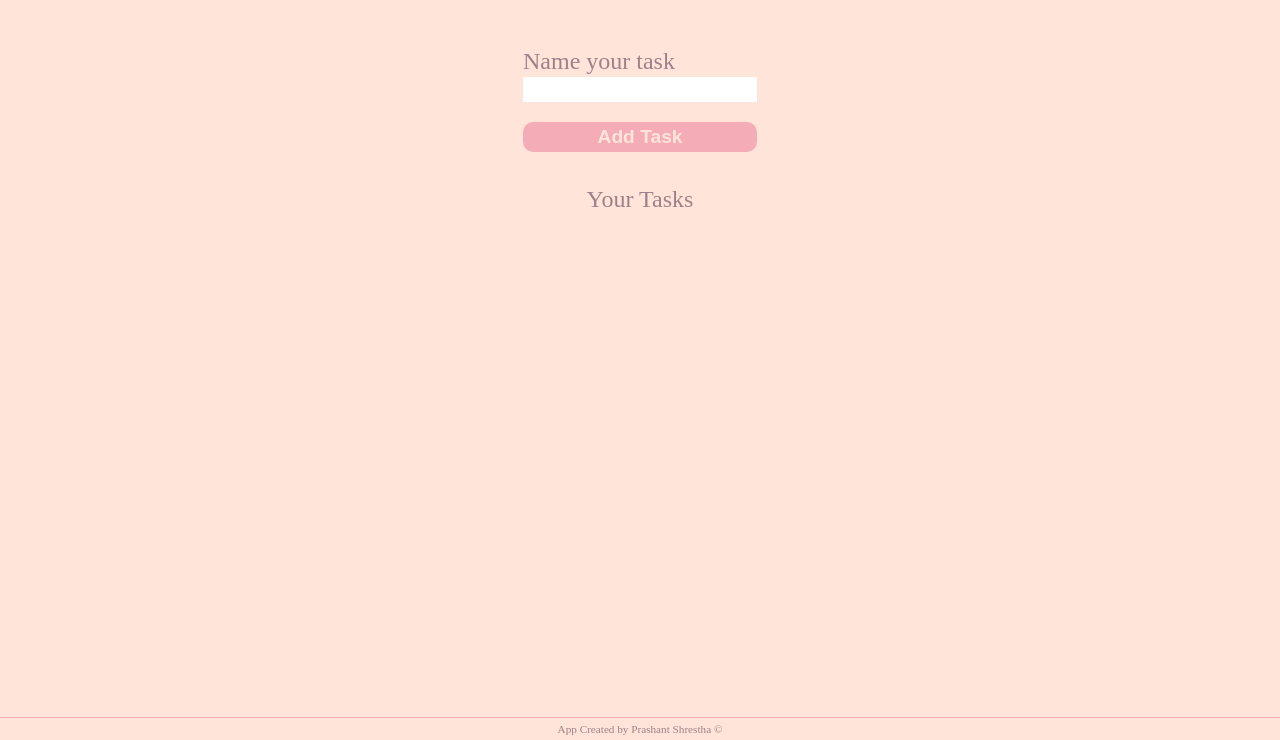
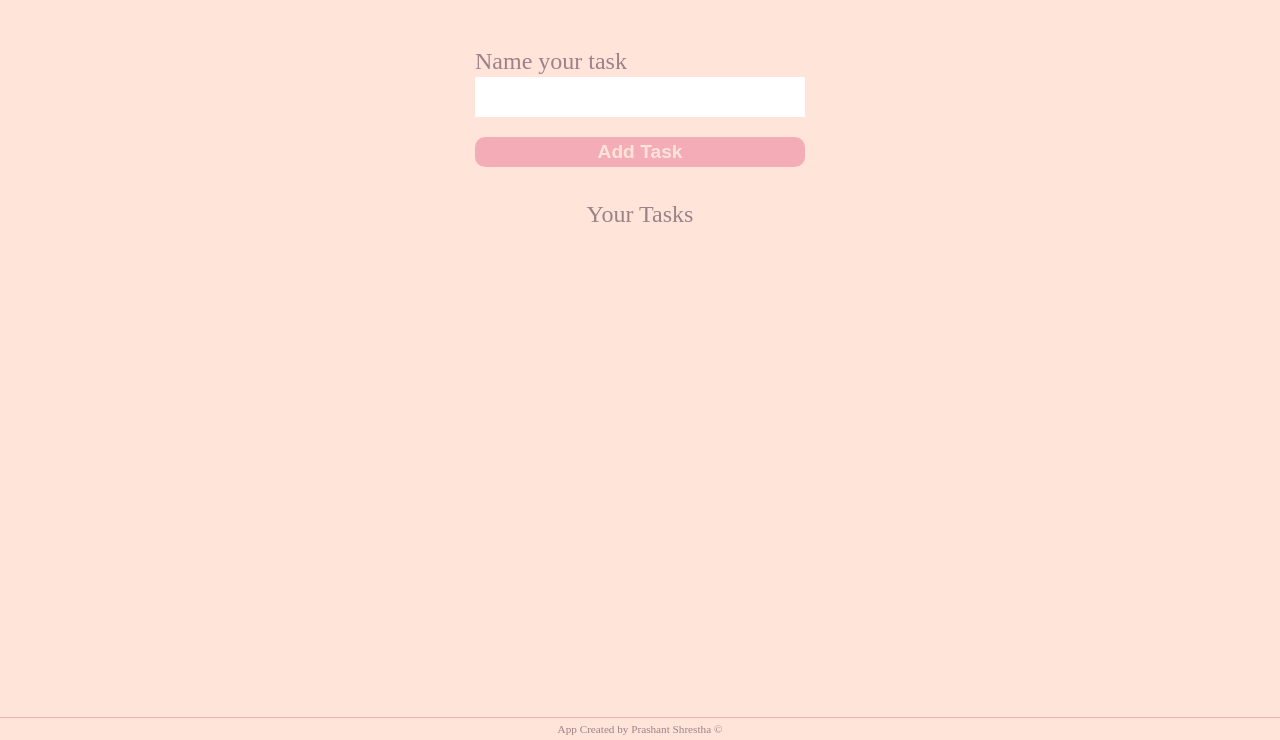
Before and after one commit to prashantStha308/siddhartaTodo, a website: page www/index.html in a window 1280 px wide. Shown: the part 60-800 px from the top of the page. Drawn offline with Linux system fonts and the light colour scheme.

Commit message:
updated fonts

```diff
--- a/www/index.css
+++ b/www/index.css
@@ -74,12 +74,11 @@ ul,li{
     gap: 2px;
 }
 
-.form-ele>input{
-    padding: 2px 4px;
+.text-input{
+    padding: 6px 10px;
     outline: none;
     border: none;
     color: #9d8189;
-    font-size: 1.1rem;
 }
 
 .btn{
--- a/www/index.html
+++ b/www/index.html
@@ -16,7 +16,7 @@
             <form class="add-task-form" onsubmit="handleAddTask(event)" >
                 <div class="form-ele" >
                     <label class="text-md" for="taskName"> Name your task </label>
-                    <input type="text" name="taskName" id="taskName" required >
+                    <input type="text" name="taskName" id="taskName" class="text-input text-md" required >
                 </div>
                 <button class="btn" type="submit"> Add Task </button>
             </form>
```
Also changed, not shown: .github/workflows/android-build.yaml.
